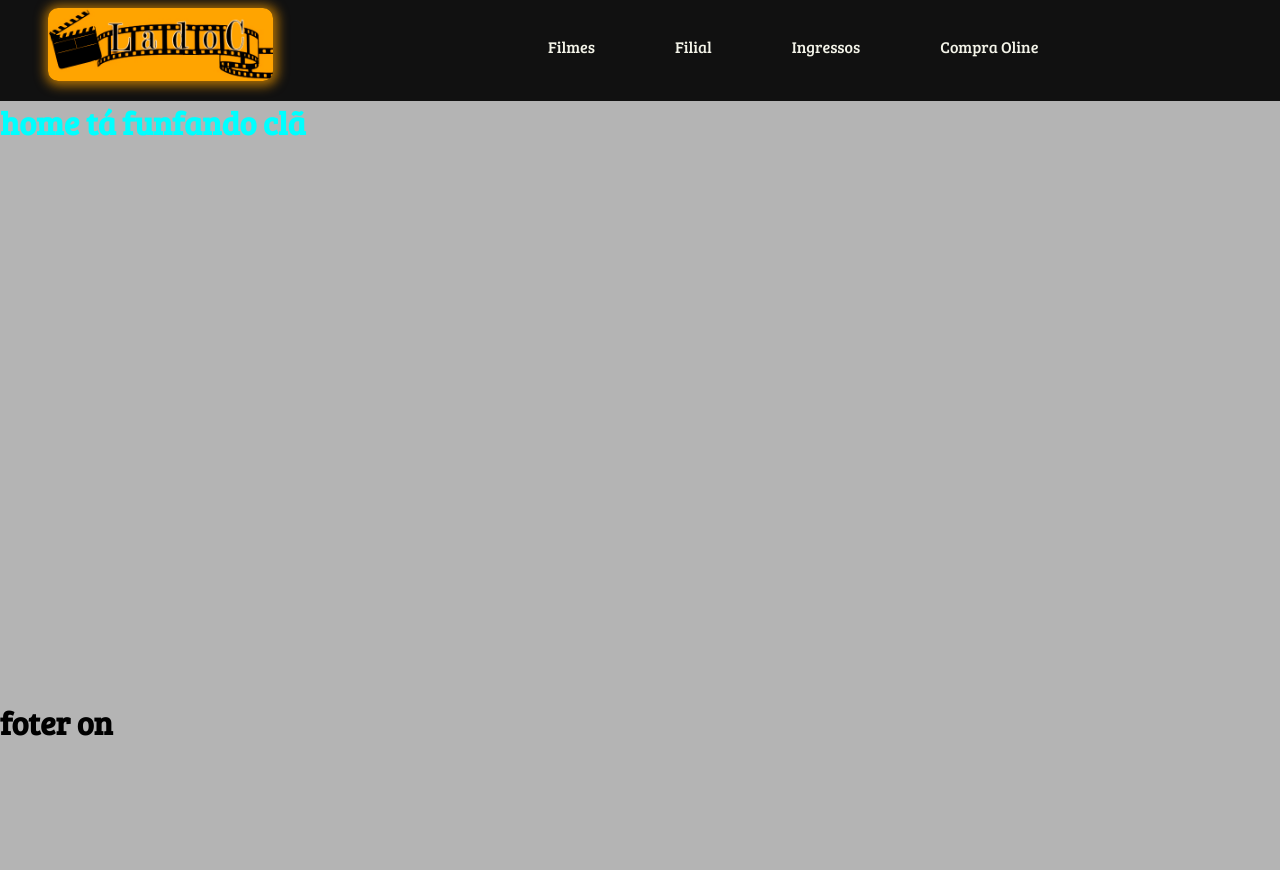
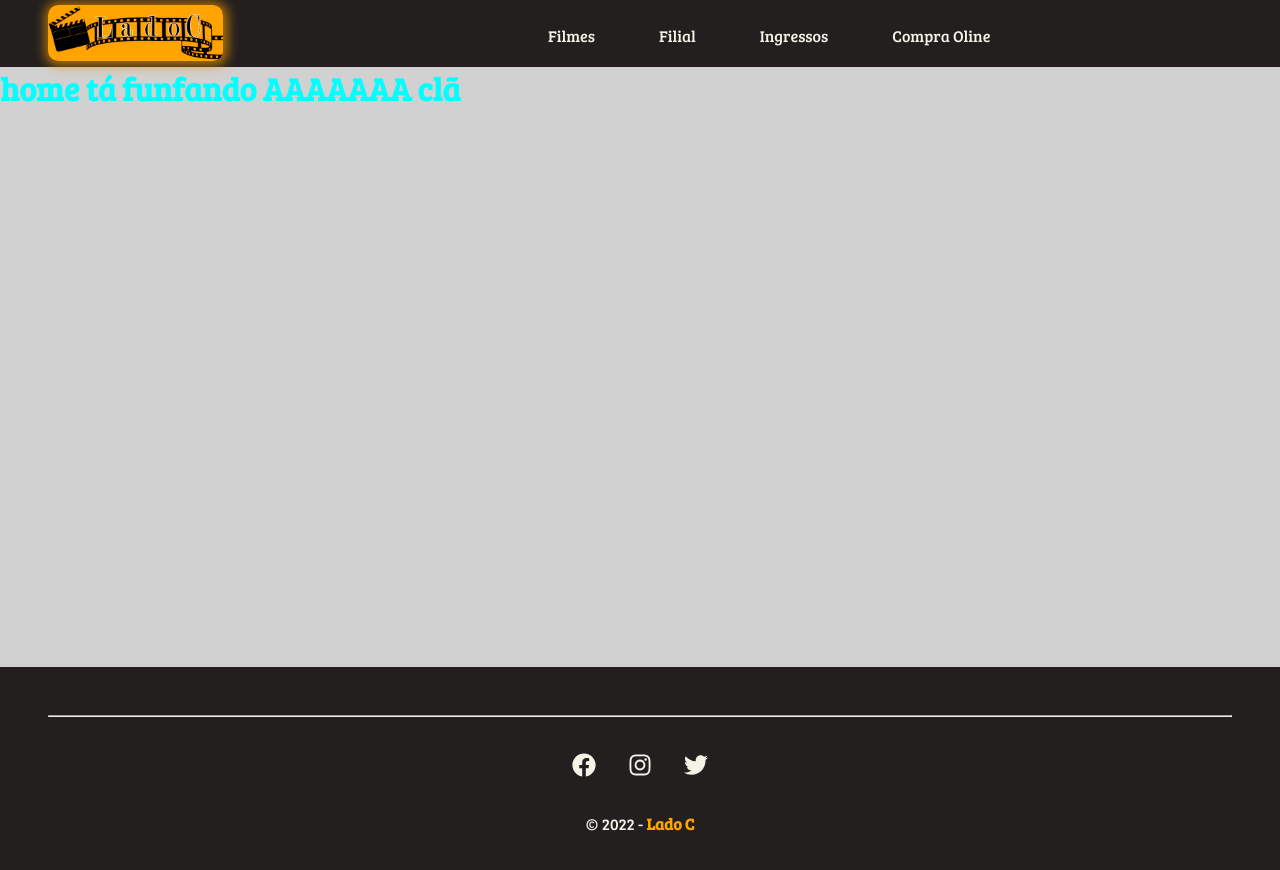
Before and after one commit to XandyNinfadora/Projeto_M3_LadoC, a React (Vite) app: page / in a window 1280 px wide. Shown: the top 870 px of the page. Before the commit the page ends 800 px from the top, so only its background shows below. Built offline with nearby package versions, Linux system fonts and the light colour scheme.

Commit message:
finalizando navbar e rodapé, melhorar css

```diff
--- a/package.json
+++ b/package.json
@@ -11,6 +11,7 @@
   "dependencies": {
     "react": "^18.2.0",
     "react-dom": "^18.2.0",
+    "react-icons": "^4.6.0",
     "react-router-dom": "^6.4.3"
   },
   "devDependencies": {
--- a/src/components/layout/Footer.jsx
+++ b/src/components/layout/Footer.jsx
@@ -1,6 +1,26 @@
+import {FaFacebook, FaInstagram, FaTwitter} from 'react-icons/fa';
+import styles from './Footer.module.css';
+
+
 function Footer() {
     return (
-        <h1>foter on</h1>
+<footer className={styles.footer}>
+            <hr/>
+            <ul className={styles.socialList}>
+                <li>
+                    <FaFacebook/>
+                </li>
+                <li>
+                    <FaInstagram/>
+                </li>
+                <li>
+                    <FaTwitter/>
+                </li>
+            </ul>
+            <p className={styles.copyRight}>
+            &copy; 2022 - <span> Lado C </span>
+            </p>
+        </footer>
     )
 }
 
--- a/src/components/layout/Footer.module.css
+++ b/src/components/layout/Footer.module.css
@@ -0,0 +1,39 @@
+.footer {
+    background-color: #231f1f;
+    color: #f3f3e8;
+    padding: 3em;
+    text-align: center;
+}
+
+.socialList {
+    margin-top: 3%;
+    display: flex;
+    justify-content: center;
+    list-style-type: none;
+}
+.socialList li {
+    margin: 0 1em;
+}
+
+.socialList li:hover {
+    transition: 0.5s;
+    color: #FFA300;
+}
+
+.socialList svg {
+    font-size: 1.5em;
+    cursor: pointer;
+}
+
+.copyRight {
+    margin-top: 2em;
+}
+
+.copyRight span {
+    font-weight: bold;
+    color: #FFA300;
+}
+
+hr {
+    background-color: #FFA300;
+}
--- a/src/components/layout/Navbar.jsx
+++ b/src/components/layout/Navbar.jsx
@@ -1,7 +1,6 @@
 import { Link } from 'react-router-dom';
 import Container from './Container';
 import styles from './Navbar.module.css'
-import logo from '../../../public/iconClaquete.png'
 import logoCinema from '../../../public/logoLadoC.jpg';
 
 function Navbar() {
@@ -10,7 +9,7 @@
       <Container>
         <Link to="/"> <img src={logoCinema} id={styles.logoCinema}/>
         </Link>
-        <ul className={styles.list}>
+        <ul className={styles.listNav}>
           <li className={styles.item}><Link to="/filmes">Filmes</Link></li>
           <li className={styles.item}><Link to="/filial">Filial</Link></li>
           <li className={styles.item}><Link to="/ingressos">Ingressos</Link></li>
--- a/src/components/layout/Navbar.module.css
+++ b/src/components/layout/Navbar.module.css
@@ -1,5 +1,5 @@
 #logoCinema {
-    width: 45%;
+    width: 35%;
     border-radius: 10px;
     box-shadow: 1px 1px 11px 4px #df8d00bd;
 
@@ -8,19 +8,19 @@
 .navbar {
     display: flex;
     justify-content: space-between;
-    background-color: #111111;
-    padding: 0.5em 1em 1.0em 3em;
+    background-color: #231f1f;
+    padding: 0.3em 1em 0.1em 3em;
 
 }
 
-.list {
+.listNav {
     display: flex;
     list-style: none;
     align-items: center;
 }
 
 .item {
-    margin-right: 5em;
+    margin-right: 4em;
 }
 
 .item a {
@@ -32,3 +32,18 @@
     color: #FFA300;
 
 }
+
+@media (max-width: 750px) {
+    #logoCinema {
+        margin-left: 22%;
+        width: 55%;
+    }
+
+    .navbar {
+        padding: 0px;
+    }
+
+    .listNav {
+        display:unset;
+    }
+}
--- a/src/components/menu.module.css
+++ /dev/null
@@ -1,3 +0,0 @@
-.navbar3 {
-    background-color: blue;
-}
--- a/src/components/pages/Home.jsx
+++ b/src/components/pages/Home.jsx
@@ -1,6 +1,6 @@
 function Home () {
     return (
-        <h1> home tá funfando clã</h1>
+        <h1> home tá funfando AAAAAAA clã</h1>
     )
 }
 
--- a/src/index.css
+++ b/src/index.css
@@ -6,6 +6,6 @@
 
 }
 html, body, #root{
-background-color: rgb(180, 180, 180);
+background-color: #d1d1d1;
 height: 100%;
 }
```
Also changed, not shown: src/components/menu.jsx (deleted, +0 -16 lines), index.html (indentation only), 1 other file (tests, documents, lock files or other folders).
